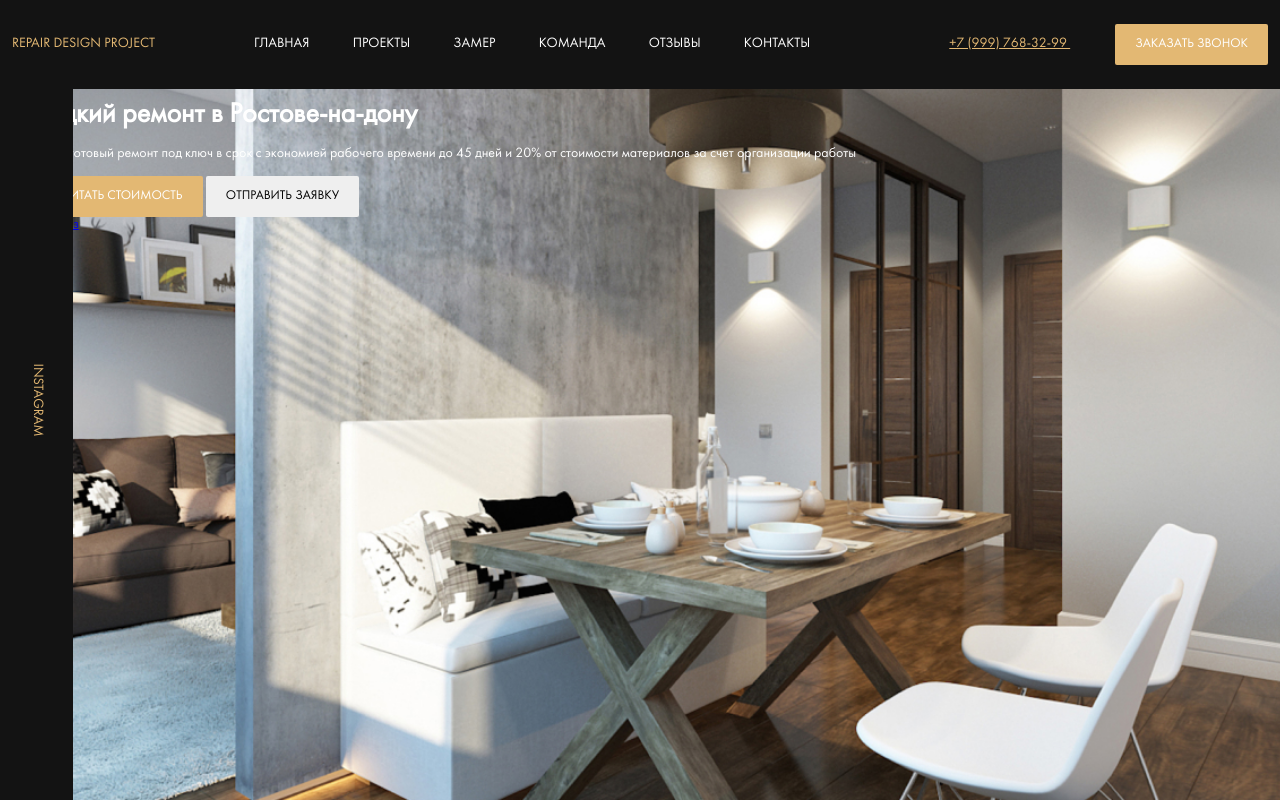
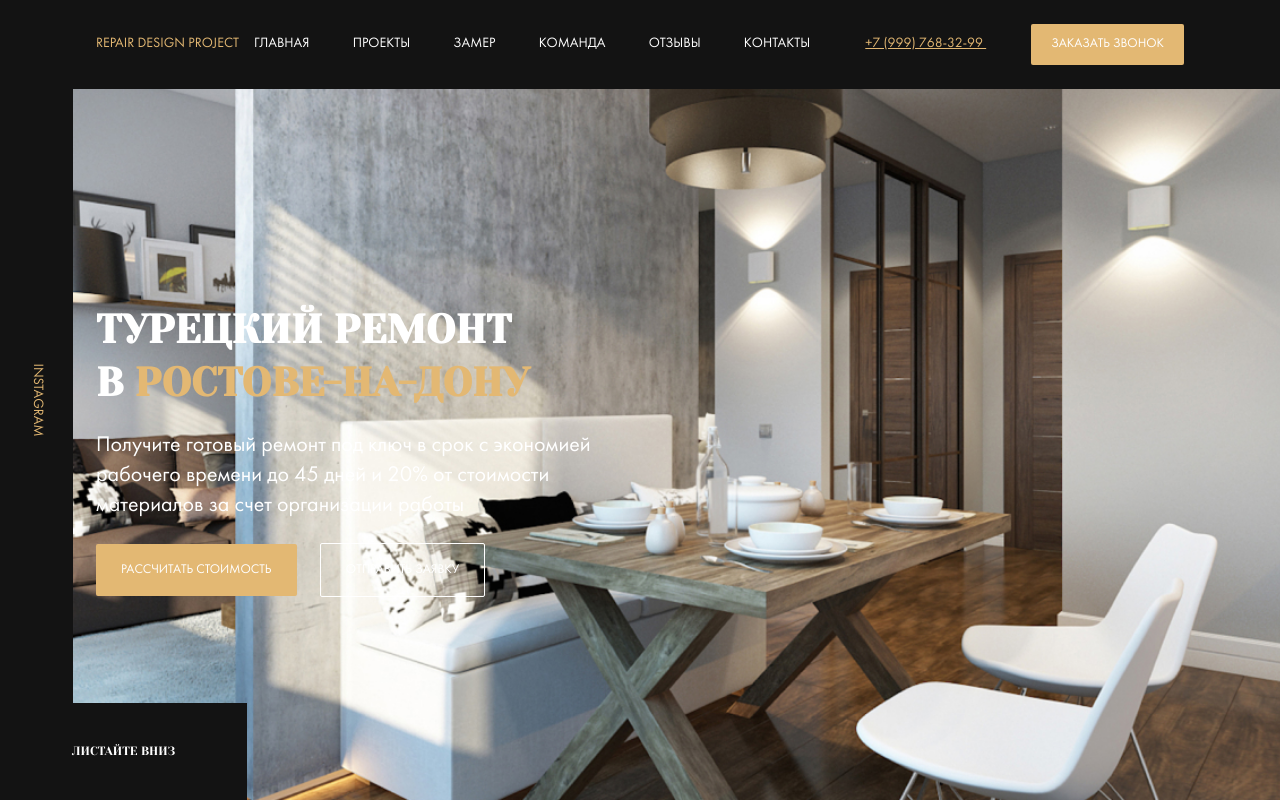
Before and after one commit to MatthewTol/repair-design, a website: page index.html in a window 1280 px wide. Drawn offline with Linux system fonts and the light colour scheme; files whose address does not match are found by name.

Commit message:
feat: created _hero.sass and styled hero

```diff
--- a/index.html
+++ b/index.html
@@ -49,9 +49,9 @@
         <a href="#" class="instagram__link">Instagram</a> <!-- /.instagram__link -->
       </div>
       <!-- /.instagram hero__instagram -->
-      <div class="hero__content">
-        <div class="container">
-          <h1 class="title hero__title">турецкий ремонт в Ростове-на-дону</h1>
+      <div class="container">
+        <div class="hero__content">
+          <h1 class="title hero__title">турецкий ремонт в&nbsp;<span class="title--primary">Ростове-на-дону</span></h1>
           <!-- /.title hero__title -->
           <p class="hero__text">Получите готовый ремонт под ключ в срок с экономией рабочего времени до 45 дней и 20% от
             стоимости материалов за счет организации работы</p>
@@ -61,10 +61,10 @@
           <button class="button hero__button button--outline">Отправить заявку</button>
           <!-- /.button hero__button button--outline -->
         </div>
-        <!-- /.container -->
+        <!-- /.hero__content -->
       </div>
-      <!-- /.hero__content -->
-      <a href="#" class="scroll-down">листайте вниз</a>
+      <!-- /.container -->
+      <a href="#" class="hero__scroll-down">листайте вниз</a>
     </section>
     <!-- /.hero -->
   </main>
--- a/sass/_fonts.scss
+++ b/sass/_fonts.scss
@@ -6,7 +6,7 @@
   font-weight: normal;
   font-style: normal;
   font-display: wrap;
-  }
+}
 
 @font-face {
   font-family: 'Futura Demi';
@@ -16,4 +16,14 @@
   font-weight: normal;
   font-style: normal;
   font-display: wrap;
-  }
+}
+
+@font-face {
+  font-family: 'Yeseva One Regular';
+  src:
+  url('../fonts/yeseva/YesevaOne-Regular.woff') format('woff'),
+  url('../fonts/yeseva/YesevaOne-Regular.woff2') format('woff');
+  font-weight: normal;
+  font-style: normal;
+  font-display: wrap;
+}
--- a/sass/_grid.sass
+++ b/sass/_grid.sass
@@ -1,3 +1,4 @@
 .container
   max-width: 1256px
   margin: auto
+  width: 85%
--- a/sass/templates/_hero.sass
+++ b/sass/templates/_hero.sass
@@ -7,12 +7,40 @@
   background-size: cover
   color: $white
   padding-top: 100px
+  display: flex
+  flex-direction: column
+  justify-content: center
+  align-items: flex-start
+  &__content
+    max-width: 670px
+  &__text
+    font-size: 22px;
+    line-height: 30px;
+    max-width: 500px
+  &__button
+    margin-right: 20px
+    padding: 19px 25px
   &__instagram
     left: 0
     top: 0
     position: absolute
     max-width: 80px
     height: 100%
+  &__scroll-down
+    position: absolute
+    left: 0
+    bottom: 0
+    background-color: $dark
+    min-width: 247px
+    min-height: 97px
+    display: flex
+    justify-content: center
+    align-items: center
+    text-transform: uppercase
+    text-decoration: none
+    color: $white
+    font-family: 'Yeseva One Regular', sanf-serif
+    font-size: 12px
 .instagram
   display: flex
   justify-content: center
@@ -25,3 +53,9 @@
     transform: rotate(90deg)
 .title
   margin: 0
+  font-size: 40px;
+  line-height: 53px;
+  text-transform: uppercase
+  font-family: 'Yeseva One Regular', sanf-serif
+  &--primary
+    color: $primary
```
Also changed, not shown: css/style.css, fonts/yeseva/YesevaOne-Regular.woff (added), fonts/yeseva/YesevaOne-Regular.woff2 (added).
